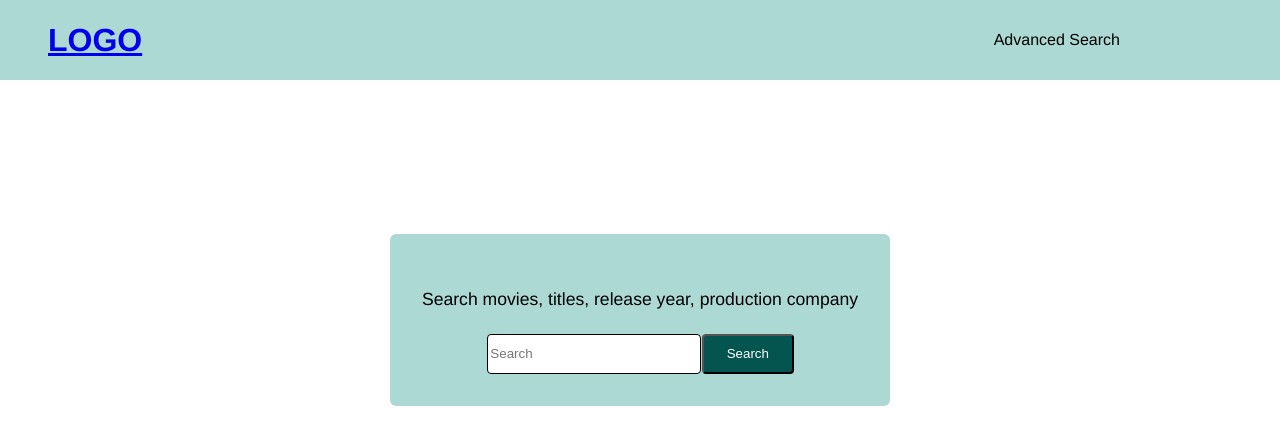
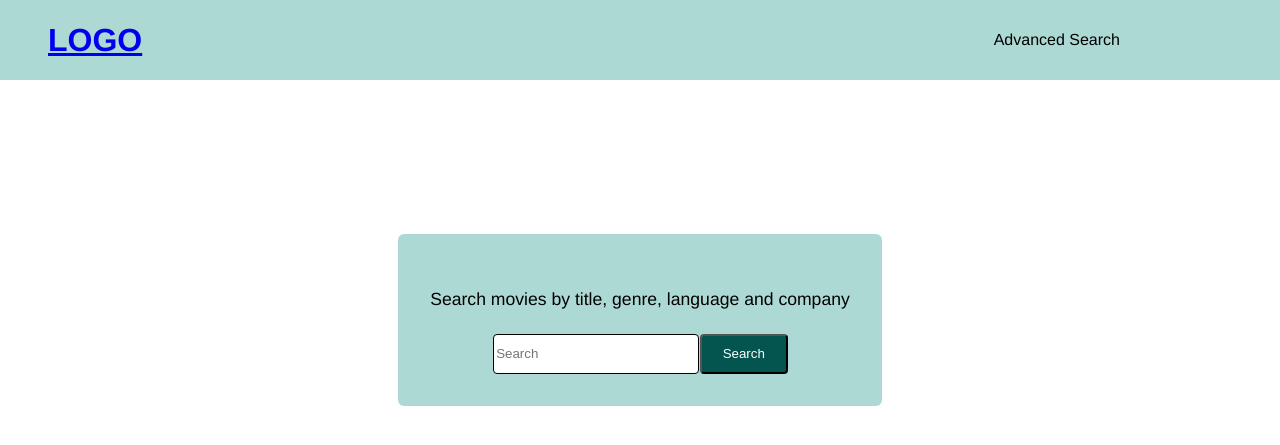
Before and after one commit to varmaa23/Movie-Website, a Flask app: page / in a window 1280 px wide. Shown: the top 445 px of the page. Run offline with Flask 2, Linux system fonts and the light colour scheme; parts of the project's set-up code (start-up, migrations or seed data) failed here and were passed over.

Commit message:
Changed homepage

```diff
--- a/webapp/templates/other.html
+++ b/webapp/templates/other.html
@@ -22,7 +22,7 @@
                 <div class="primarycolor border">
                     <div class="extra-padding">
                     <h4 class="search_title">
-                        Search movies, titles, release year, production company
+                        Search movies by title, genre, language and company
                     </h4>
 
                     <div class="center">
```
